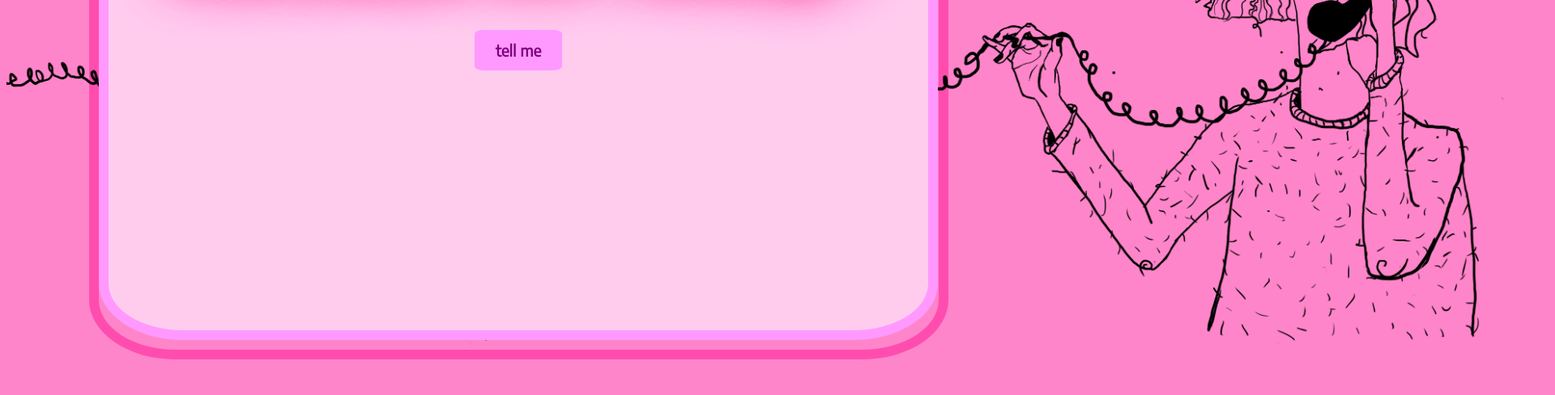
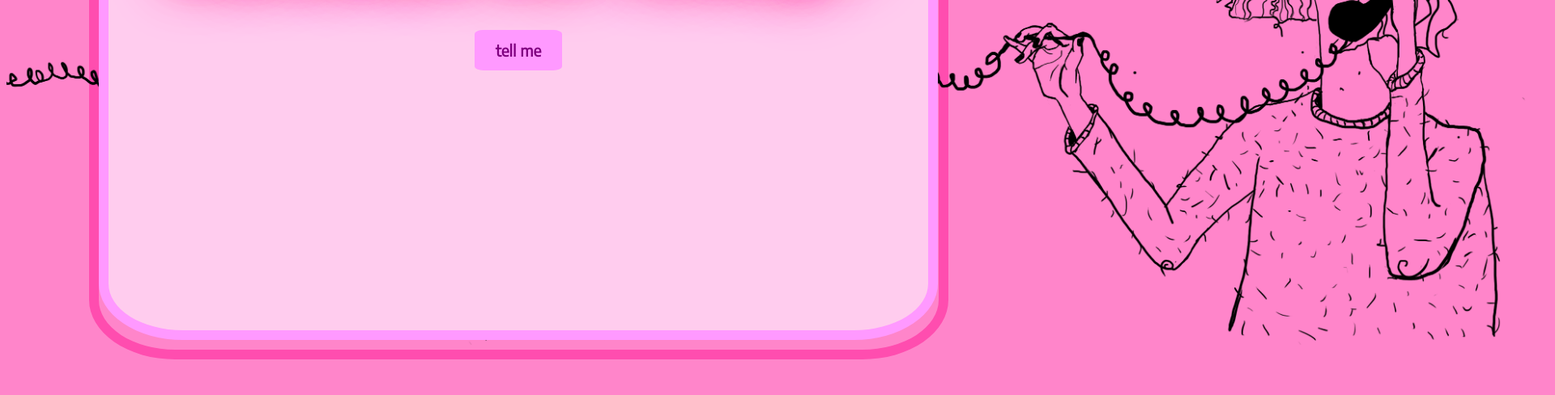
Before and after one commit to AnnieTrue/wsddt, a plain HTML site: page index.html in a window 1280 px wide. Shown: the part 316-804 px from the top of the page at 81% size, 1920 px wide, since content can reach past the window. Drawn offline with Linux system fonts and the light colour scheme; a web font is replaced by a local one.

Commit message:
Update style.css

```diff
--- a/style.css
+++ b/style.css
@@ -24,7 +24,7 @@ body{
   width: auto;
 }
 #rightImg{
-  margin-left: 78vw;
+  margin-left: 80vw;
 }
 #stretch{
   width: 40vw;
```
